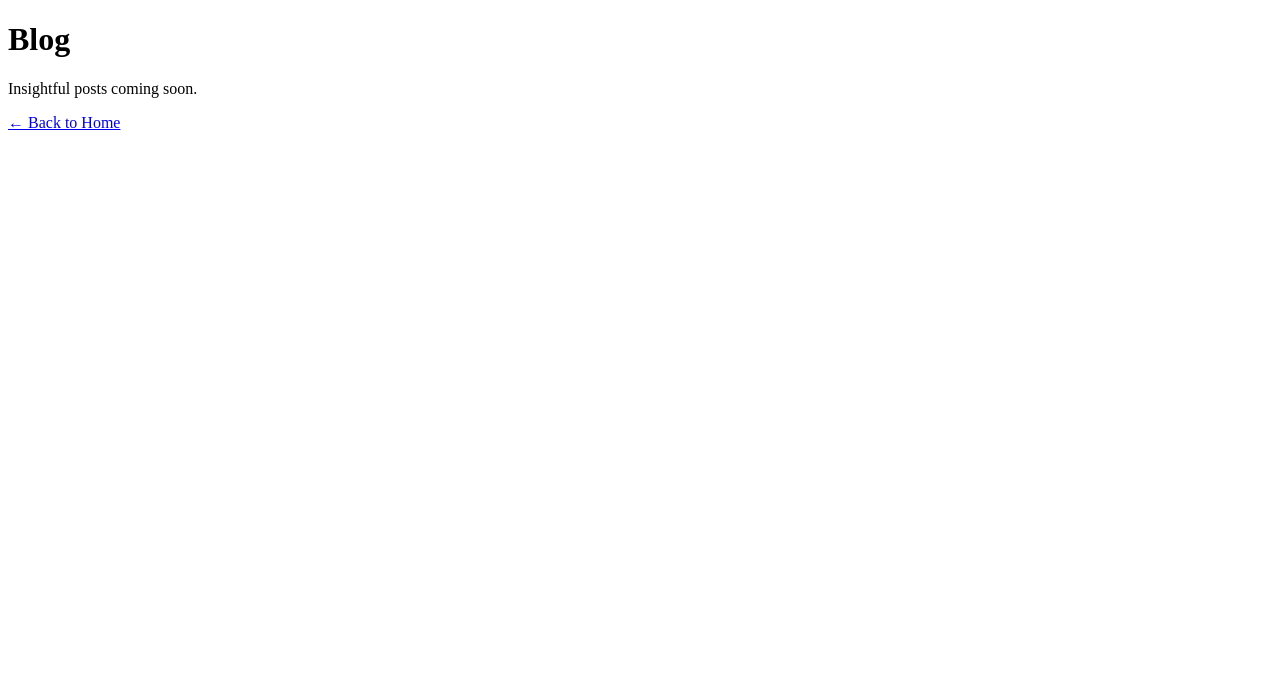
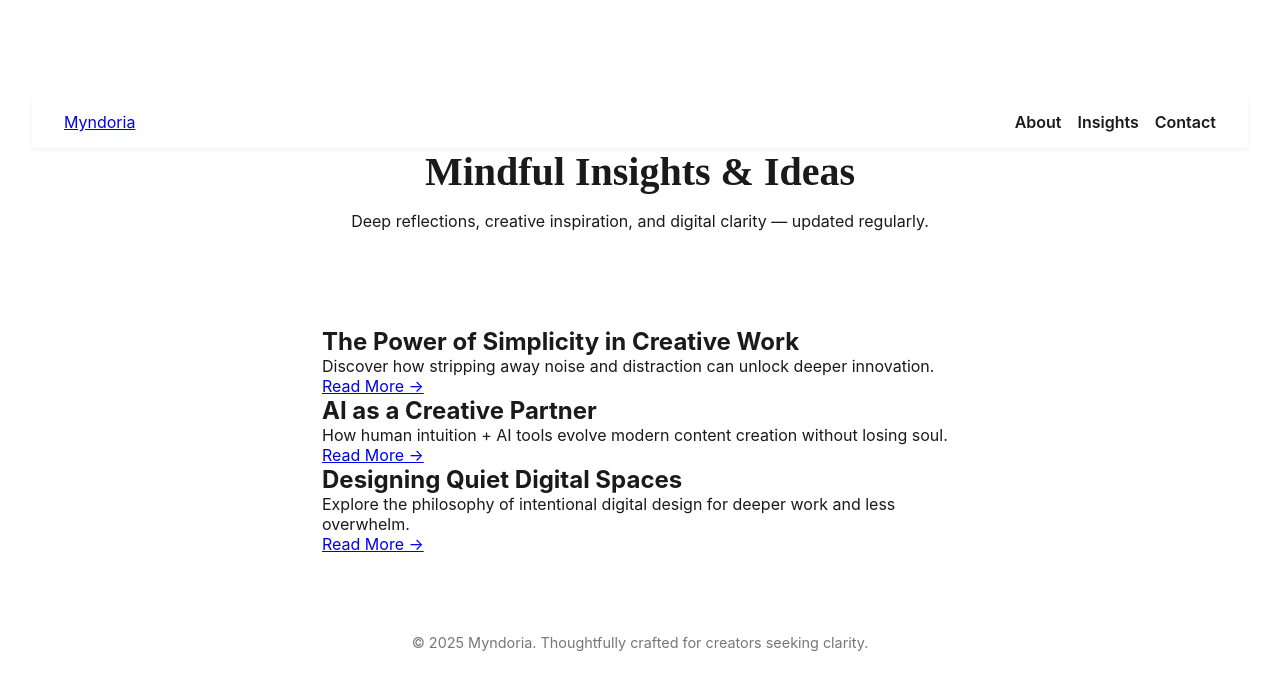
Before and after one commit to Myndoria/myndoria.github.io, a plain HTML site: page blog.html in a window 1280 px wide. Drawn offline with Linux system fonts and the light colour scheme.

Commit message:
blog.html

```diff
--- a/blog.html
+++ b/blog.html
@@ -1,14 +1,49 @@
-
 <!DOCTYPE html>
 <html lang="en">
 <head>
-  <meta charset="UTF-8">
-  <meta name="viewport" content="width=device-width, initial-scale=1.0">
-  <title>Myndoria Blog</title>
+  <meta charset="UTF-8" />
+  <meta name="viewport" content="width=device-width, initial-scale=1.0"/>
+  <title>Myndoria | Blog</title>
+  <link rel="stylesheet" href="styles.css" />
 </head>
 <body>
-  <h1>Blog</h1>
-  <p>Insightful posts coming soon.</p>
-  <a href="index.html">← Back to Home</a>
+  <header class="hero-section">
+    <nav class="navbar">
+      <div class="logo"><a href="index.html">Myndoria</a></div>
+      <ul class="nav-links">
+        <li><a href="index.html#about">About</a></li>
+        <li><a href="index.html#insights">Insights</a></li>
+        <li><a href="index.html#contact">Contact</a></li>
+      </ul>
+    </nav>
+    <div class="hero-text small">
+      <h1>Mindful Insights & Ideas</h1>
+      <p>Deep reflections, creative inspiration, and digital clarity — updated regularly.</p>
+    </div>
+  </header>
+
+  <main class="section blog-posts">
+    <article class="blog-post fade-in">
+      <h2>The Power of Simplicity in Creative Work</h2>
+      <p>Discover how stripping away noise and distraction can unlock deeper innovation.</p>
+      <a href="#">Read More →</a>
+    </article>
+
+    <article class="blog-post fade-in">
+      <h2>AI as a Creative Partner</h2>
+      <p>How human intuition + AI tools evolve modern content creation without losing soul.</p>
+      <a href="#">Read More →</a>
+    </article>
+
+    <article class="blog-post fade-in">
+      <h2>Designing Quiet Digital Spaces</h2>
+      <p>Explore the philosophy of intentional digital design for deeper work and less overwhelm.</p>
+      <a href="#">Read More →</a>
+    </article>
+  </main>
+
+  <footer class="footer">
+    <p>&copy; 2025 Myndoria. Thoughtfully crafted for creators seeking clarity.</p>
+  </footer>
 </body>
 </html>
```
